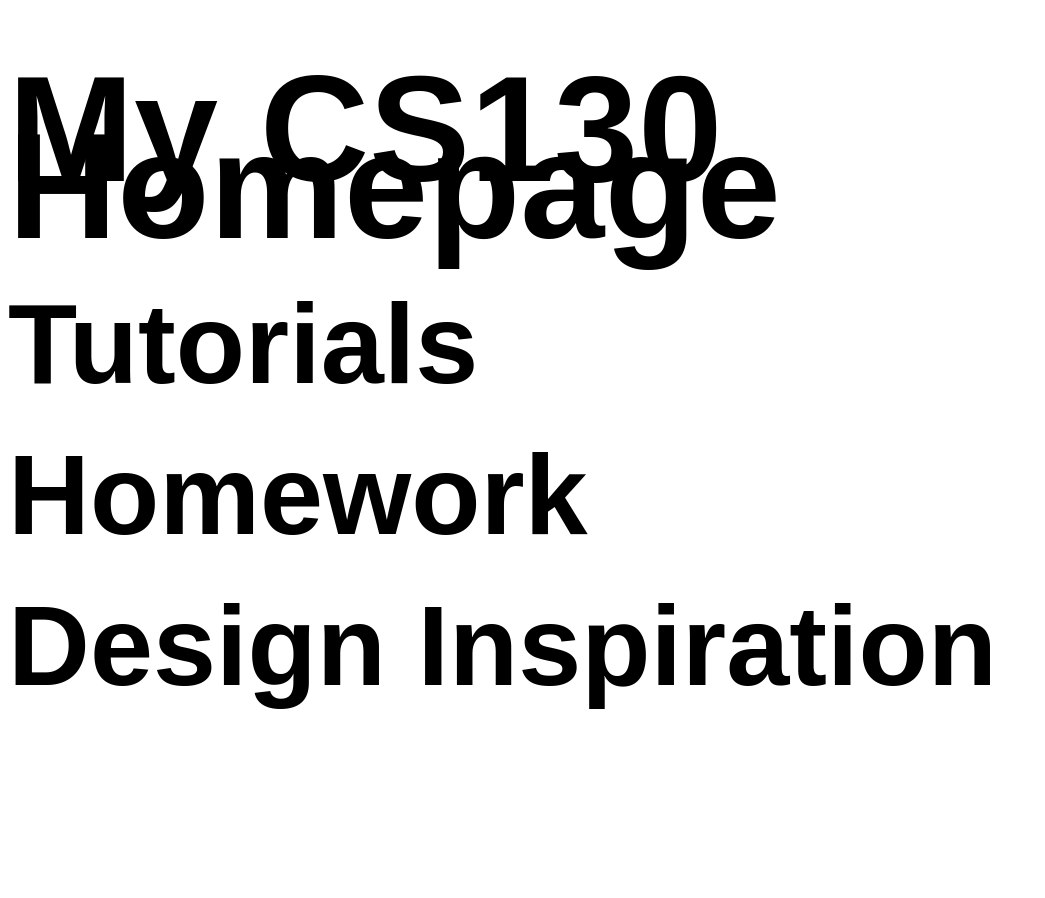
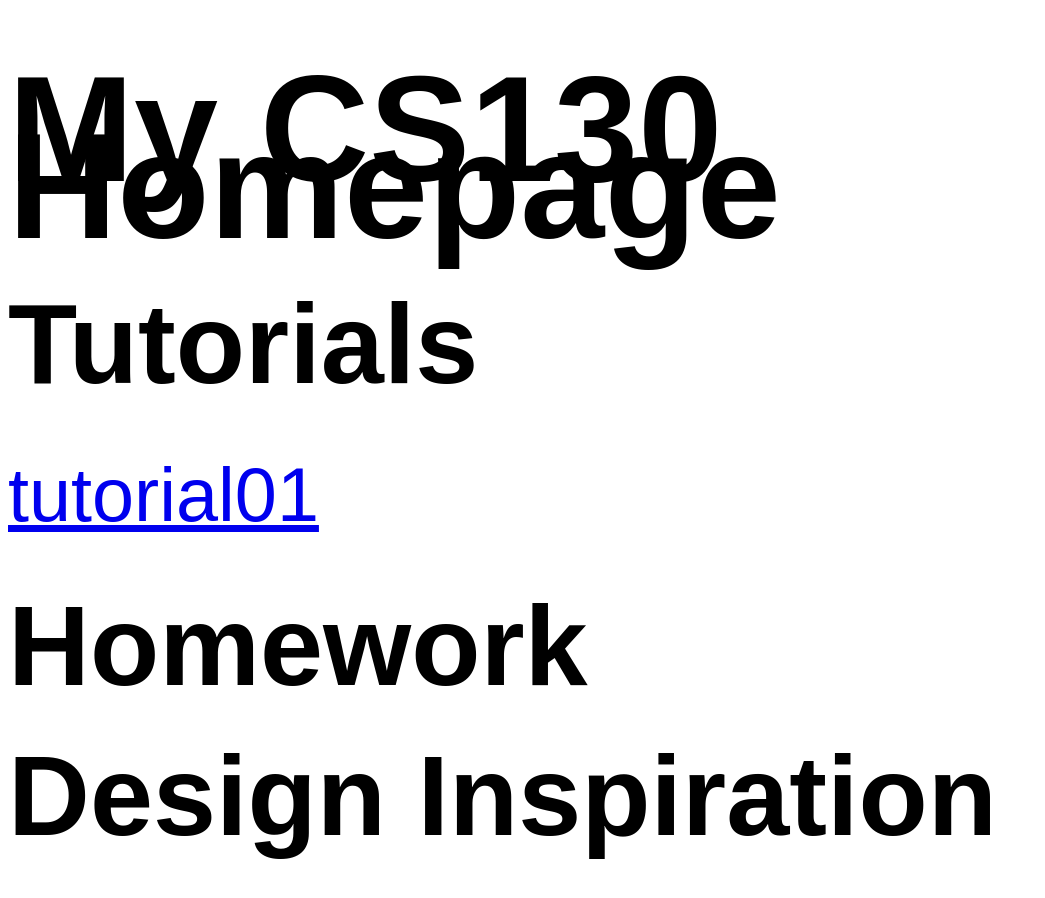
Before and after one commit to lydiahua2/CS130-coursework, a plain HTML site: page index.html in a window 1280 px wide. Shown: the whole page, without its empty margins (0-1045 px from the left). Before the commit the page ends 800 px from the top, so only its background shows below. Drawn offline with Linux system fonts and the light colour scheme; files that its build step writes are made by us from their sources.

Commit message:
Update index.html

```diff
--- a/index.html
+++ b/index.html
@@ -19,7 +19,7 @@
                     When you submit a new tutorial, add a link to it
                     here (if applicable)
                 -->
-                <a href="'https://lydiahua1.github.io/cs130-coursework/tutorials/tutorial01/index.html"></a>
+                <a href="'https://lydiahua1.github.io/cs130-coursework/tutorials/tutorial01/index.html">tutorial01</a>
             </section>
             <section id="homework">
                 <h2>Homework</h2>
```
